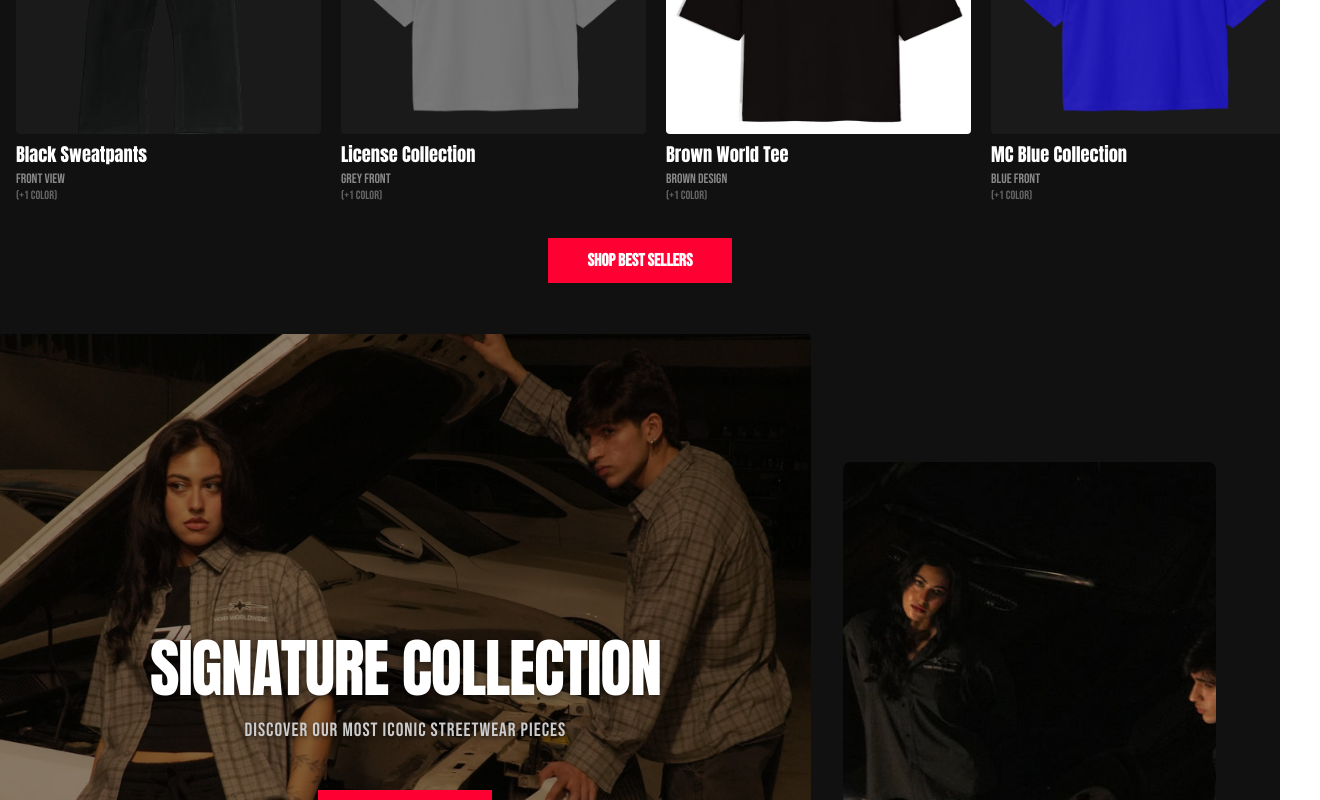
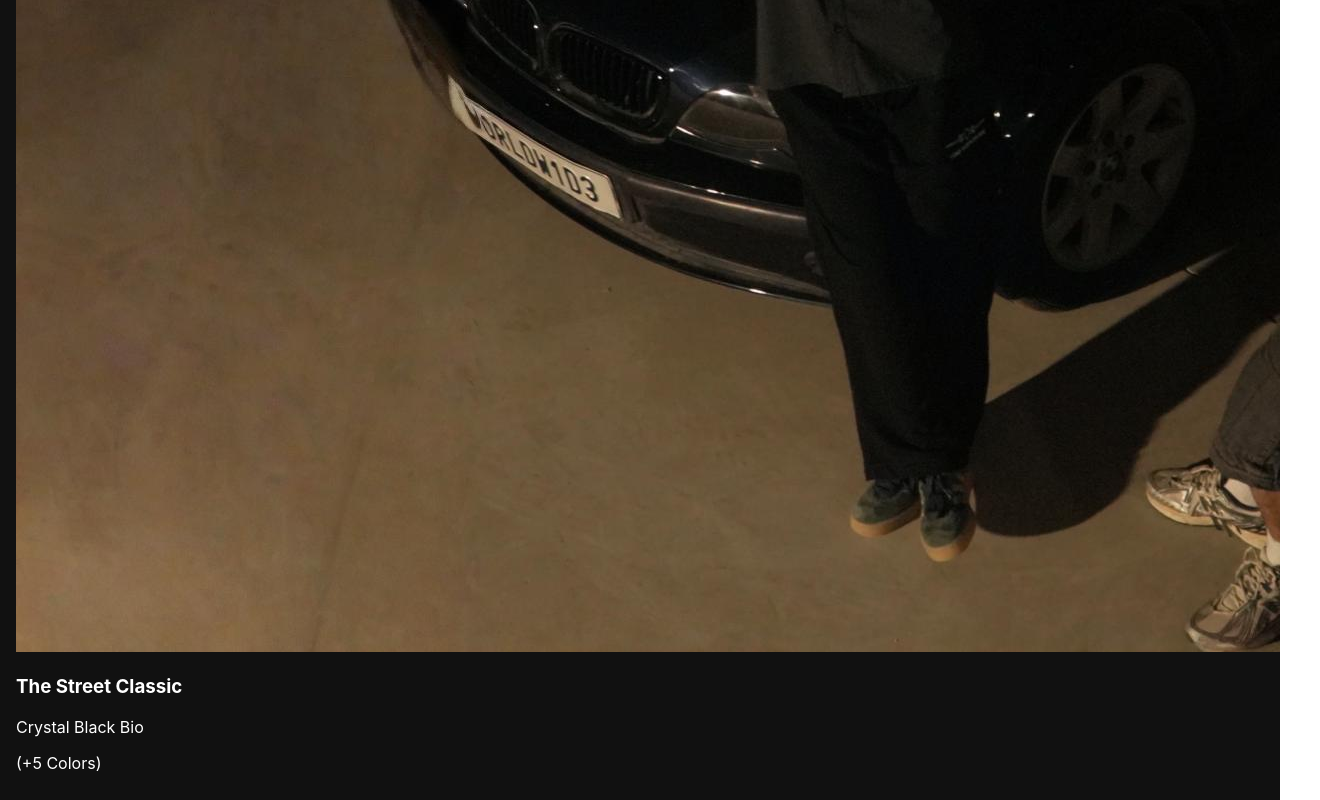
Before and after one commit to notnishant/void, a React (Create React App) app: page / in a window 1280 px wide. Shown: the part 3060-3860 px from the top of the page, 1320 px wide, since content can reach past the window. Built offline with nearby package versions, Linux system fonts and the light colour scheme.

Commit message:
Fix image paths for GitHub Pages and clean up components

```diff
--- a/src/App.js
+++ b/src/App.js
@@ -1,41 +1,22 @@
-import React from 'react';
+import React, { useState, useCallback } from 'react';
 import './App.css';
-import {
-  Navbar,
-  Footer,
-  FullScreenImageSection,
-  BannerMessageSection,
-  UserGallerySection,
-  Hero,
-  AsymmetricalImageSection,
-  RotatingText,
-  HighlightBlock,
-  StatementBlock,
-  FeaturedBlock
-} from './components';
-import { useScrollDetection } from './hooks';
+import Navbar from './components/Navbar';
+import Hero from './components/Hero';
+import FullScreenImageSection from './components/FullScreenImageSection';
+import BannerMessageSection from './components/BannerMessageSection';
 
 function App() {
-  const scrolled = useScrollDetection(100);
+  const [scrolled, setScrolled] = useState(false);
+  const handleScrollCheck = useCallback((isScrolled) => {
+    setScrolled(isScrolled);
+  }, []);
 
   return (
     <>
-      {/* Navigation */}
       <Navbar glass={scrolled} />
-
-      {/* Hero Sections */}
-      <FullScreenImageSection scrolled={scrolled} />
+      <FullScreenImageSection scrolled={scrolled} onScrollCheck={handleScrollCheck} />
       <BannerMessageSection />
       <Hero />
-
-      {/* Content Sections */}
-      <AsymmetricalImageSection />
-      <RotatingText />
-      <UserGallerySection />
-      <HighlightBlock />
-
-      {/* Footer */}
-      <Footer />
     </>
   );
 }
--- a/src/components/Hero.js
+++ b/src/components/Hero.js
@@ -1,23 +1,42 @@
 import React from 'react';
 import styles from './Hero.module.css';
-import ProductCard from './ProductCard';
-import Button from './Button';
-import { PRODUCTS } from '../constants';
+import SecondImageGridSection from './SecondImageGridSection';
 
 const Hero = () => {
+  const products = [
+    { name: 'The Street Classic', variant: 'Crystal Black Bio', colors: '(+5 Colors)', image: `${process.env.PUBLIC_URL}/voidbackground.jpg` },
+    { name: 'The Urban Edge', variant: 'Polarized Smoke Bio', colors: '(+2 Colors)', image: `${process.env.PUBLIC_URL}/voidbackground1.jpg` },
+    { name: 'The Night Rider', variant: 'Crystal Cherry Bio', colors: '(+3 Colors)', image: `${process.env.PUBLIC_URL}/voidbackground.jpg` },
+    { name: 'The City Pulse', variant: 'Licorice Bio', colors: '(+4 Colors)', image: `${process.env.PUBLIC_URL}/voidbackground1.jpg` },
+    { name: 'The Metro Flow', variant: 'Crystal Stone Bio', colors: '(+2 Colors)', image: `${process.env.PUBLIC_URL}/voidbackground.jpg` },
+    { name: 'The Urban Wave', variant: 'Black Moondust Bio', colors: '(+3 Colors)', image: `${process.env.PUBLIC_URL}/voidbackground1.jpg` },
+    { name: 'The Street Beat', variant: 'Polarized Lunar Bio', colors: '(+3 Colors)', image: `${process.env.PUBLIC_URL}/voidbackground.jpg` },
+    { name: 'The City Groove', variant: 'Crystal Cherry Bio', colors: '(+2 Colors)', image: `${process.env.PUBLIC_URL}/voidbackground1.jpg` },
+  ];
+
   return (
+    <>
       <section className={styles.hero}>
         <div className={styles.productGrid}>
-        {PRODUCTS.map((product, index) => (
-          <ProductCard key={index} product={product} />
+          {products.map((product, index) => (
+            <div key={index} className={styles.productCard}>
+              <div className={styles.imageContainer}>
+                <img src={product.image} alt={product.name} className={styles.productImage} />
+              </div>
+              <div className={styles.productInfo}>
+                <h3 className={styles.productName}>{product.name}</h3>
+                <p className={styles.productVariant}>{product.variant}</p>
+                <p className={styles.productColors}>{product.colors}</p>
+              </div>
+            </div>
           ))}
         </div>
         <div className={styles.ctaContainer}>
-        <Button variant="primary" size="medium">
-          Shop Best Sellers
-        </Button>
+          <button className={styles.cta}>Shop Best Sellers</button>
         </div>
       </section>
+      <SecondImageGridSection />
+    </>
   );
 };
 
--- /dev/null
+++ b/src/components/SecondImageGridSection.js
@@ -0,0 +1,42 @@
+import React from 'react';
+
+const SecondImageGridSection = () => {
+  return (
+    <div style={{
+      background: '#111',
+      minHeight: '100vh',
+      width: '100%',
+      padding: '40px 20px',
+      position: 'relative',
+      zIndex: 999
+    }}>
+      <div style={{
+        display: 'grid',
+        gridTemplateColumns: '2fr 1fr',
+        gap: '20px',
+        maxWidth: '1800px',
+        margin: '0 auto',
+        padding: '0 20px'
+      }}>
+        <div style={{
+          height: '80vh',
+          backgroundImage: `url(${process.env.PUBLIC_URL}/voidbackground1.jpg)`,
+          backgroundSize: 'cover',
+          backgroundPosition: 'center',
+          borderRadius: '8px',
+          position: 'sticky',
+          top: '20px'
+        }}></div>
+        <div style={{
+          aspectRatio: '9/16',
+          backgroundImage: `url(${process.env.PUBLIC_URL}/voidbackground.jpg)`,
+          backgroundSize: 'cover',
+          backgroundPosition: 'center',
+          borderRadius: '8px'
+        }}></div>
+      </div>
+    </div>
+  );
+};
+
+export default SecondImageGridSection;
```
Also changed, not shown: package.json (+11 -6 lines), 1 other file (tests, documents, lock files or other folders). Lines whose indentation alone changed are shown as unchanged.
